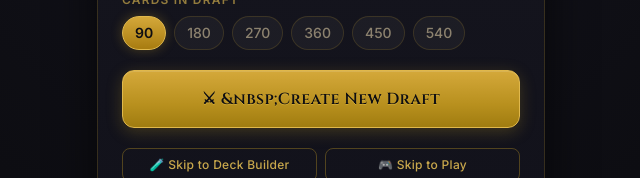
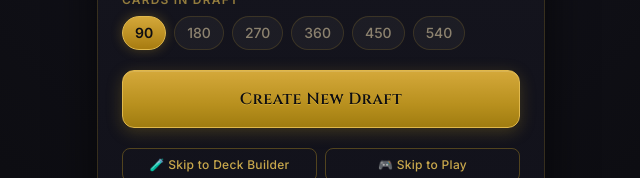
Before and after one commit to gijsbonarius-ai/mtg-draft-helper-pwa, a React (Vite) app: page / in a window 1280 px wide. Shown: the part 379-557 px from the top of the page, without its empty margins (319-959 px from the left). Built offline with nearby package versions, Linux system fonts and the light colour scheme; no server answers.

Commit message:
fix: remove &nbsp; entities and sword emoji from Home screen

```diff
--- a/src/pages/Home.tsx
+++ b/src/pages/Home.tsx
@@ -199,7 +199,7 @@ VITE_SUPABASE_URL=https://xxx.supabase.co{'\n'}VITE_SUPABASE_ANON_KEY=eyJ...
             className="btn-gold w-full rounded-xl py-4 text-base font-display tracking-wide"
             onClick={() => navigate(`/game/${createdGameRoom}`)}
           >
-            ▶ &nbsp;Enter as Player 1
+            ▶  Enter as Player 1
           </button>
           <button
             className="text-sm transition-colors"
@@ -235,7 +235,7 @@ VITE_SUPABASE_URL=https://xxx.supabase.co{'\n'}VITE_SUPABASE_ANON_KEY=eyJ...
             Cuby &amp; The Wizards
           </h1>
           <p className="text-sm tracking-widest uppercase" style={{ color: 'rgba(200,185,150,0.5)' }}>
-            Winston Draft &nbsp;·&nbsp; 2 Players &nbsp;·&nbsp; 540-Card Cube
+            Winston Draft · 2 Players · 540-Card Cube
           </p>
         </header>
 
@@ -313,7 +313,7 @@ VITE_SUPABASE_URL=https://xxx.supabase.co{'\n'}VITE_SUPABASE_ANON_KEY=eyJ...
                 Creating…
               </span>
             ) : (
-              '⚔ &nbsp;Create New Draft'
+              'Create New Draft'
             )}
           </button>
 
@@ -358,7 +358,7 @@ VITE_SUPABASE_URL=https://xxx.supabase.co{'\n'}VITE_SUPABASE_ANON_KEY=eyJ...
 
         {/* Footer */}
         <p className="text-center text-xs" style={{ color: 'rgba(200,185,150,0.3)' }}>
-          Scryfall card images &nbsp;·&nbsp; Open source
+          Scryfall card images · Open source
         </p>
       </div>
     </Screen>
```
